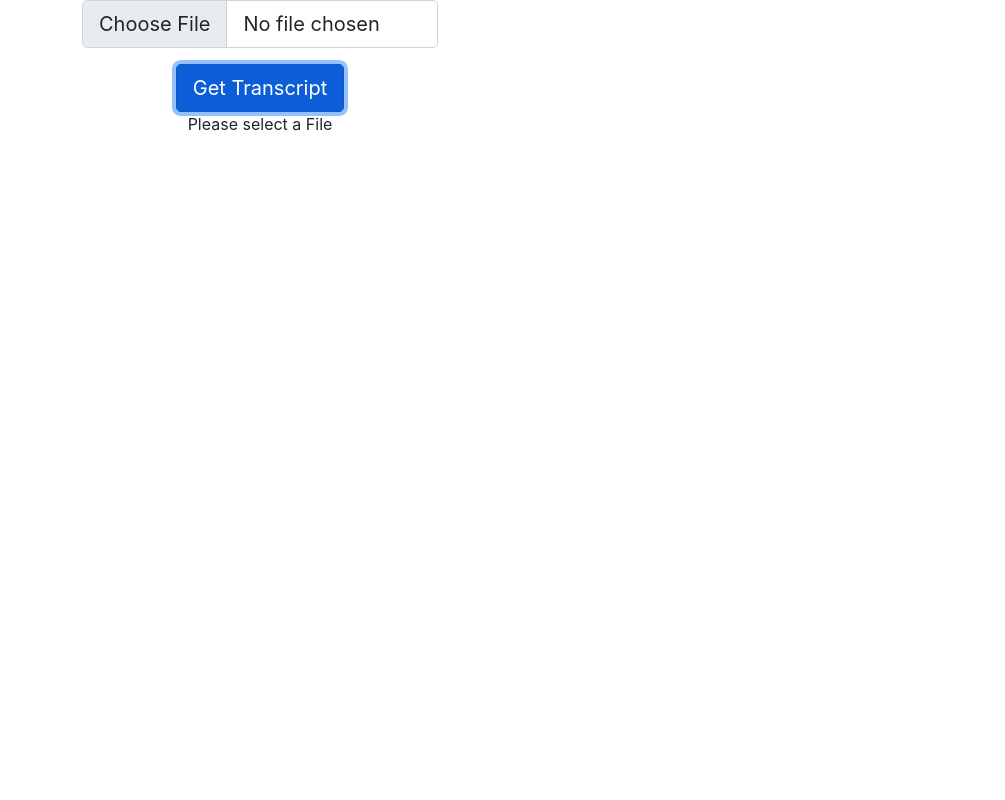
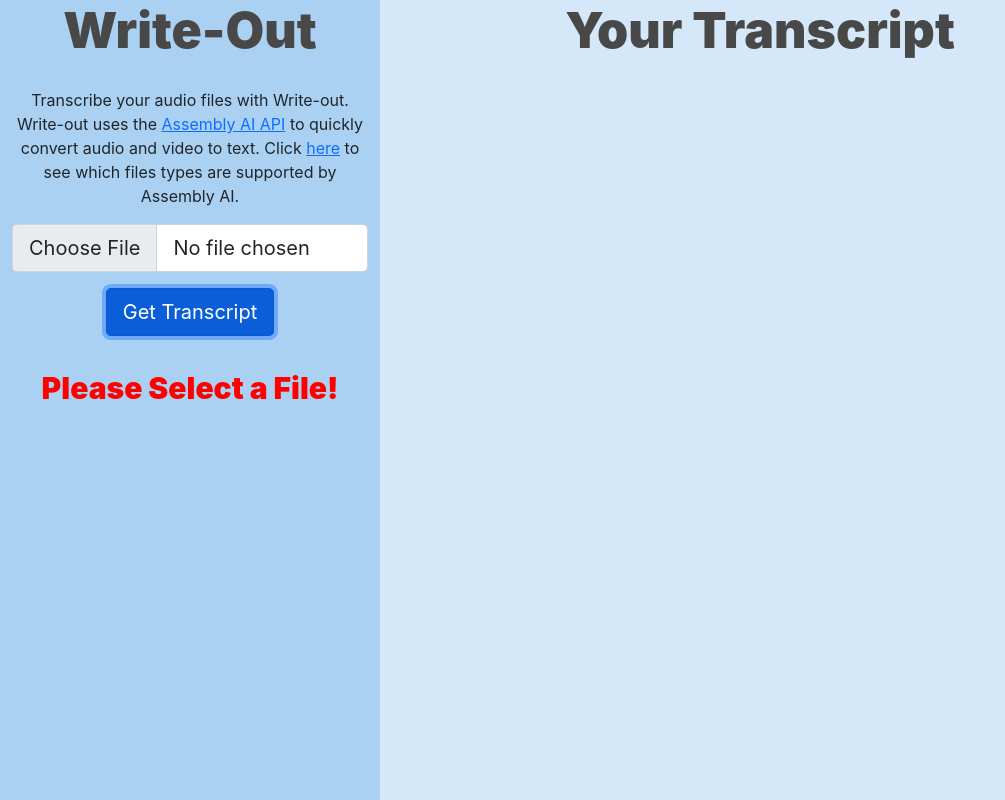
Before and after one commit to MAsuamah/what-was-said, a React (Create React App) app: page / in a window 1280 px wide. Both pictures are taken after a click on the button "Get Transcript". Shown: the whole page, without its empty margins (0-1005 px from the left). Built offline with nearby package versions, Linux system fonts and the light colour scheme.

Commit message:
css styling

```diff
--- a/src/App.css
+++ b/src/App.css
@@ -38,3 +38,46 @@
 }
 
 /*============PERSONAL STYLING STARTS================*/
+.title {
+  font-size: 50px;
+  font-weight: 900;
+  color: #484848;
+}
+
+#para {
+  margin-top: 20px;
+}
+
+#err {
+  color: red;
+  font-weight: 900;
+  font-size: 30px;
+  margin-top: 30px;
+}
+
+#upload-intro{
+  background-color: #ABD1F2;
+  height: 100vh;
+}
+
+.container {
+  margin-left: 0;
+}
+
+#transcript {
+  background-color: #56A3E5;
+  font-size: 20px;
+  margin-left: 80px;
+  margin-top: 20px;
+  padding: 30px;
+  border-radius: 15px;
+}
+
+.scroll {
+  height: 100%;
+  overflow-y: scroll;
+}
+
+.row-style {
+  height: 100vh;
+}
--- a/src/index.css
+++ b/src/index.css
@@ -1,3 +1,10 @@
+*{
+  margin: 0;
+  padding: 0;
+  box-sizing: border-box;
+  overflow-x: hidden;
+}
+
 body {
   margin: 0;
   font-family: -apple-system, BlinkMacSystemFont, 'Segoe UI', 'Roboto', 'Oxygen',
@@ -5,6 +12,7 @@ body {
     sans-serif;
   -webkit-font-smoothing: antialiased;
   -moz-osx-font-smoothing: grayscale;
+  background-color: #D5E8F9;
 }
 
 code {
--- a/src/pages/Transcribe.js
+++ b/src/pages/Transcribe.js
@@ -60,47 +60,55 @@ function Transcribe() {
 
   const uploadAudio = () => {
     if(audioUpload === null) {
-      setErrMessage('Please select a File')
+      setErrMessage('Please Select a File!');
       return;
     }
 
     setIsLoading(true);
     setTranscript('');
-    setErrMessage('')
+    setErrMessage('');
 
-    const audioRef = ref(storage, `${audioUpload + v4()}`)
+    const audioRef = ref(storage, `${audioUpload + v4()}`);
+
     uploadBytes(audioRef, audioUpload).then(() => {
      getDownloadURL(audioRef).then((url) => {
-      generateTranscript(url)
+      generateTranscript(url);
      })
     })
   }
 
   return (
+    <div>
       <Container>
-      <Row>
-        <Col lg={4} id="upload-intro">
+        <Row className="row-style">
+          <Col lg={4} id="upload-intro" className="scroll">
+            <header><h1 className="title">Write-Out</h1></header>
+            <p id="para">
+              Transcribe your audio files with Write-out. <br/> Write-out uses the <a href="https://www.assemblyai.com/" target="_blank" rel="noreferrer">Assembly AI API</a> to quickly convert audio and video to text. Click <a href="https://www.assemblyai.com/docs#supported-file-types" target="_blank" rel="noreferrer">here</a> to see which files types are supported by Assembly AI.
+            </p>
             <Form.Group controlId="formFileLg" className="mb-3">
               <Form.Control type="file" size="lg" onChange={(event) => setAudioUpload(event.target.files[0])} />
             </Form.Group>
             <Button variant="primary" size="lg" onClick={uploadAudio} disabled={isLoading}>Get Transcript</Button>
             {errMessage && (
-            <p>{errMessage}</p>
+              <p id="err">{errMessage}</p>
             )}
           </Col>
 
-        <Col lg={8} >
+          <Col lg={8} className="scroll">
+            <h2 className="title">Your Transcript</h2>
             {isLoading ? (
-            <div id="spinners" className="fetch">
+              <div>
                 <p>...Retrieving Transcript. This may take a few minutes...</p>
                 <Loader />
               </div>
             ) :
-            <p className="fetch" id="transcript">{transcript}</p>
+              <p id={`${transcript && "transcript"}`}>{transcript}</p>
             }
           </Col>
         </Row>
       </Container>
+    </div>
   );
 }
 
```
Lines whose indentation alone changed are shown as unchanged.
